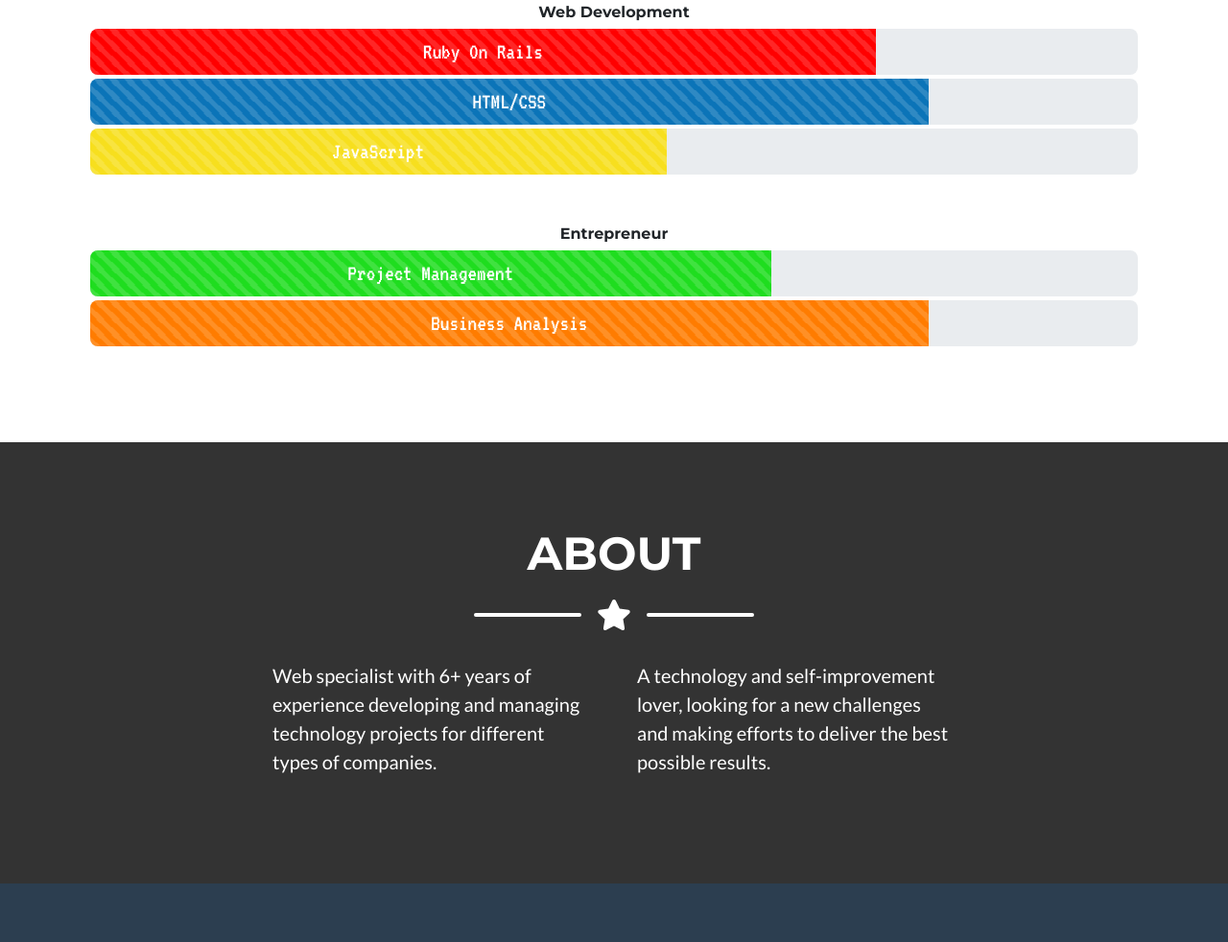
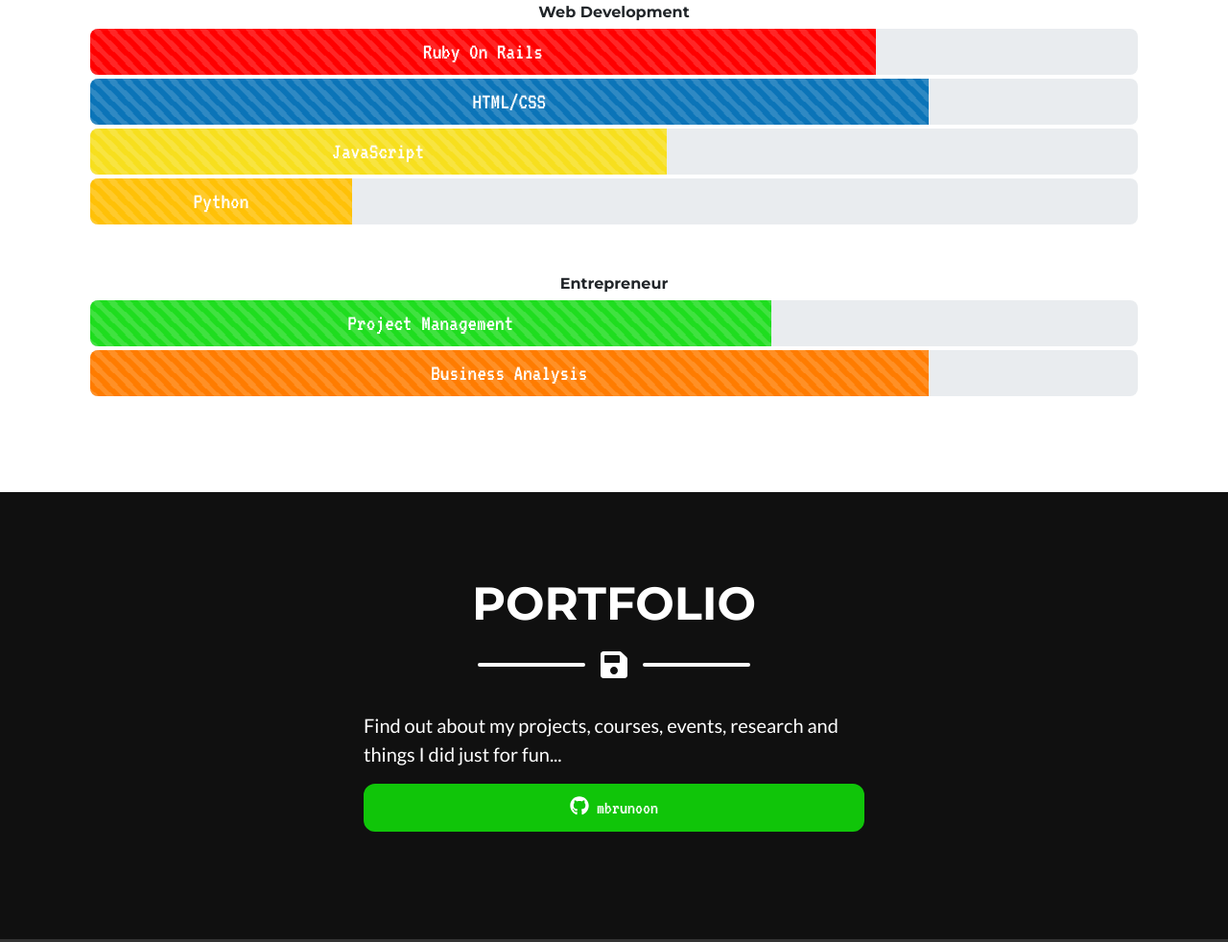
Before and after one commit to mbrunoon/lets-have-a-coffee, a plain HTML site: page index.html in a window 1280 px wide. Shown: the part 1008-1990 px from the top of the page at 96% size. Drawn offline with nearby package versions, Linux system fonts and the light colour scheme.

Commit message:
New section and language
New Portfolio Section and add python in Skills Section

```diff
--- a/index.html
+++ b/index.html
@@ -29,6 +29,7 @@
                 <div class="collapse navbar-collapse" id="navbarResponsive">
                     <ul class="navbar-nav ml-auto">
                         <li class="nav-item mx-0 mx-lg-1"><a class="nav-link py-3 px-0 px-lg-3 rounded-sm js-scroll-trigger" href="#skills">Skills</a></li>
+                        <li class="nav-item mx-0 mx-lg-1"><a class="nav-link py-3 px-0 px-lg-3 rounded-sm js-scroll-trigger" href="#portfolio">Portfolio</a></li>
                         <li class="nav-item mx-0 mx-lg-1"><a class="nav-link py-3 px-0 px-lg-3 rounded-sm js-scroll-trigger" href="#about">About</a></li>
                     </ul>
                 </div>
@@ -74,15 +75,17 @@
                         <h4 class='text-center h6'>Web Development</h4>
 
                         <div class="progress  mb-1">
-                            <div class="progress-bar progress-bar-striped progress-bar-animated rails" role="progressbar" style="width: 75%" aria-valuenow="15" aria-valuemin="0" aria-valuemax="100">Ruby On Rails</div>
+                            <div class="progress-bar progress-bar-striped progress-bar-animated rails" role="progressbar" style="width: 75%" aria-valuenow="75" aria-valuemin="0" aria-valuemax="100">Ruby On Rails</div>
                         </div>
                         <div class="progress mb-1" style='height:4em;'>
-                            <div class="progress-bar progress-bar-striped progress-bar-animated html-css" role="progressbar" style="width: 80%" aria-valuenow="15" aria-valuemin="0" aria-valuemax="100">HTML/CSS</div>
+                            <div class="progress-bar progress-bar-striped progress-bar-animated html-css" role="progressbar" style="width: 80%" aria-valuenow="80" aria-valuemin="0" aria-valuemax="100">HTML/CSS</div>
                         </div>
                         <div class="progress mb-1" style='height:4em;'>
-                            <div class="progress-bar progress-bar-striped progress-bar-animated javascript" role="progressbar" style="width: 55%" aria-valuenow="15" aria-valuemin="0" aria-valuemax="100">JavaScript</div>
+                            <div class="progress-bar progress-bar-striped progress-bar-animated javascript" role="progressbar" style="width: 55%" aria-valuenow="55" aria-valuemin="0" aria-valuemax="100">JavaScript</div>
                         </div>
-
+                        <div class="progress mb-1" style='height:4em;'>
+                            <div class="progress-bar progress-bar-striped progress-bar-animated python" role="progressbar" style="width: 25%" aria-valuenow="25" aria-valuemin="0" aria-valuemax="100">Python</div>
+                        </div>
                     </div> <!-- Skill Item 1-->
 
                     <!-- Skill Item 2 -->
@@ -105,6 +108,27 @@
             </div>
         </section>
 
+        <!-- Portfolio Section-->
+        <section class="page-section bg-secondary text-white mb-0" id="portfolio">
+            <div class="container">
+                <!-- Portfolio Section Heading-->
+                <h2 class="page-section-heading text-center text-uppercase text-white">Portfolio</h2>
+                <!-- Icon Divider-->
+                <div class="divider-custom divider-light">
+                    <div class="divider-custom-line"></div>
+                    <div class="divider-custom-icon"><i class="fas fa-save"></i></div>
+                    <div class="divider-custom-line"></div>
+                </div>
+                <!-- Portfolio Section Content-->
+                <div class="row">
+                    <div class="col-lg-6 m-auto">
+                        <p class="lead">Find out about my projects, courses, events, research and things I did just for fun...</p>
+                        <a href="https://github.com/mbrunoon" target="blank" class='btn btn-primary btn-lg btn-block font-vt'><i class="fab fa-github"></i> mbrunoon</a></p>
+                    </div>
+                </div>
+
+            </div>
+        </section>
 
         <!-- About Section-->
         <section class="page-section bg-primary text-white mb-0" id="about">
```
Also changed, not shown: css/styles.css.
